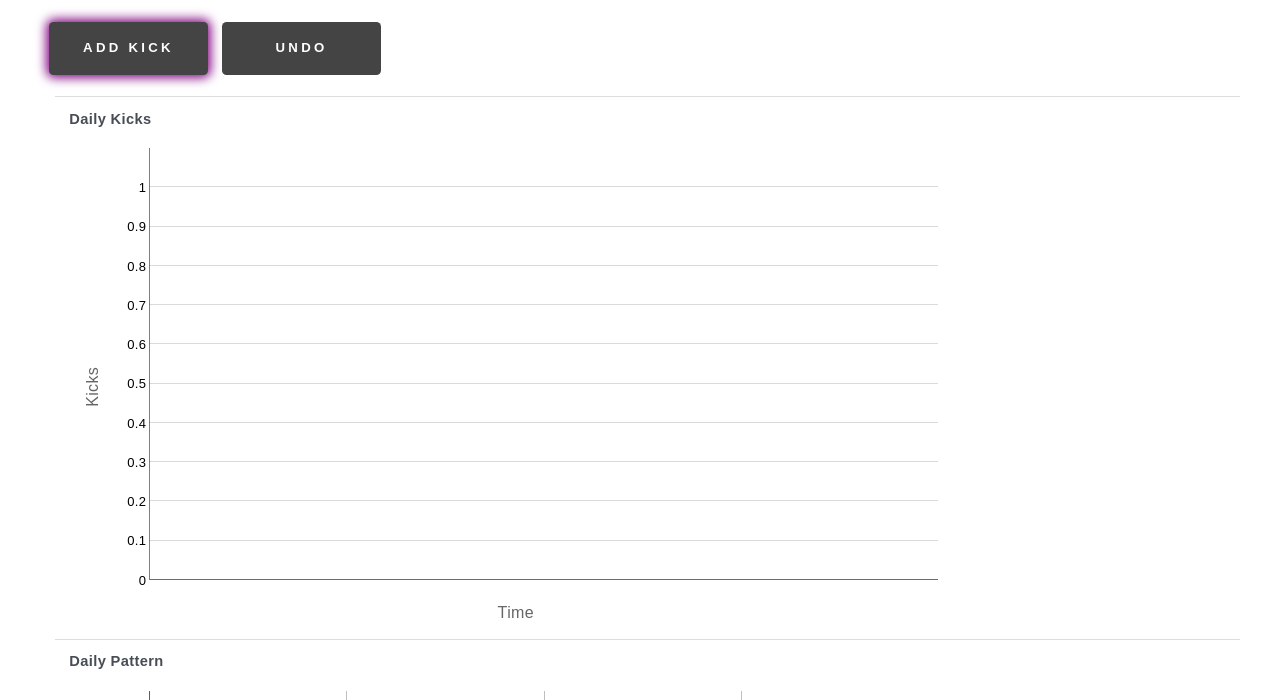
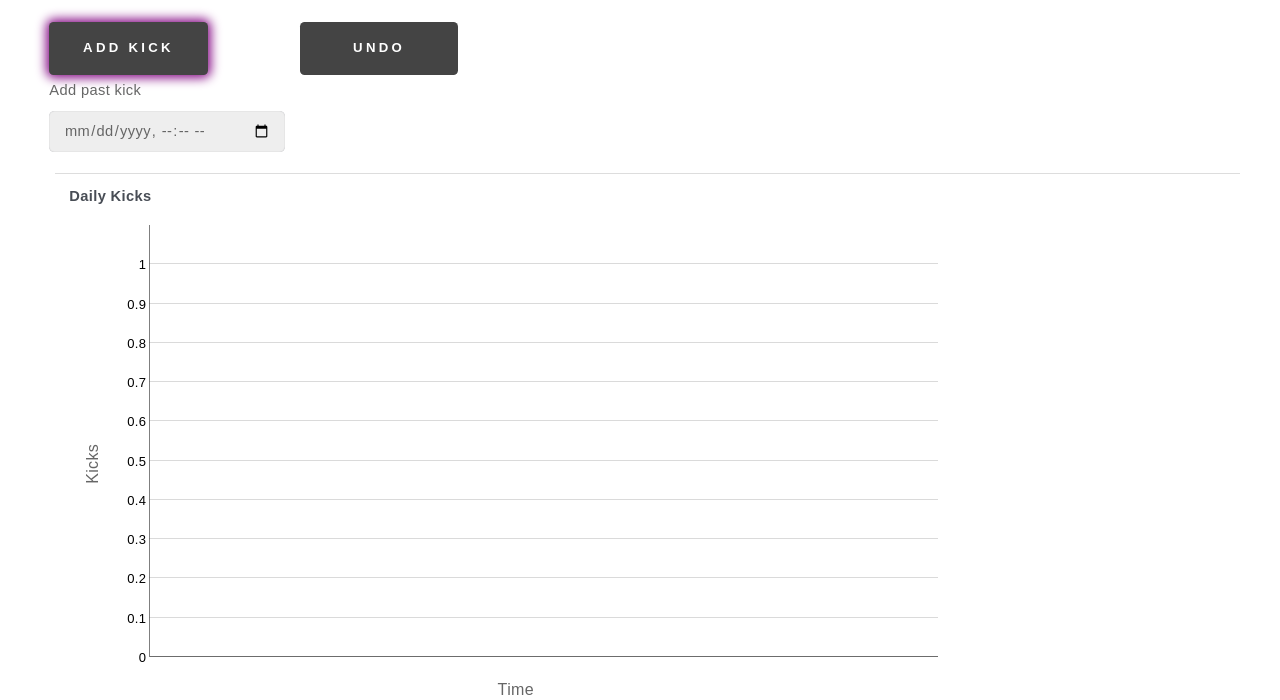
Before and after one commit to HansEJC/BabyKicks, a website: page index.html in a window 1280 px wide. Both pictures are taken after a click on the button "ADD KICK". Shown: the part 78-778 px from the top of the page. Drawn offline with Linux system fonts and the light colour scheme.

Commit message:
Added #8

```diff
--- a/index.html
+++ b/index.html
@@ -55,6 +55,8 @@
           <div class="row">
             <form onsubmit="return false;">
               <button id="addKick" class="button">Add Kick</button>
+              <label for="pastkick">Add past kick</label>
+              <input type="datetime-local" id="pastkick">
             </form>
             <form onsubmit="return false;">
               <button id="undo" class="button">Undo</button>
--- a/js/baby.js
+++ b/js/baby.js
@@ -14,10 +14,14 @@ function startup() {
 }
 
 function kicker(func) {
-  let date = new Date();
+  let datePick = document.querySelector(`#pastkick`);
+  let date = new Date(datePick.value || new Date());
   let kicks = getKicks() || [];
   try {
-    if (func === `add`) kicks.push([date, 1]);
+    if (func === `add`) {
+      kicks.push([date, 1]);
+      datePick.value = ``;
+    }
     else if (func === `undo`) kicks.pop();
   } catch (e) { console.log(e); }
   localStorage.setItem(`kicks`, JSON.stringify(kicks));
@@ -69,10 +73,11 @@ function liveKicks(kicks) {
   kicks = kicks.map(kick => [new Date(kick[0]), kick[1]]);
   dygPlot(kicks, `graphdiv2`, `g2`);
   let kickTime = kicks.map(arr => arr[0]);
+  kickTime.sort((a, b) => new Date(a) - new Date(b));
   let totAv = 0, fiveAv = 0;
   let length = kicks.length;
   for (let i = 1; i < kicks.length; i++) {
-    let timeDiff = kickTime[i] - kickTime[i - 1];
+    let timeDiff = Math.abs(kickTime[i] - kickTime[i - 1]);
     if (timeDiff <= 1000 * 60 * 60 * 4) fiveAv += timeDiff; //ignore if over 4 hours
     else length--;
     totAv += timeDiff;
@@ -103,12 +108,11 @@ function dygPlot(kicks, div, g) {
   Dygraph.defaultInteractionModel.touchend = Dygraph.defaultInteractionModel.touchmove = Dygraph.defaultInteractionModel.touchstart = function () { };
   window[g] = new Dygraph(
     document.getElementById(div),
-    kicks,
+    kicks.sort((a, b) => new Date(a) - new Date(b)),
     {
       xlabel: "Time",
       ylabel: "Kicks",
       labels: ['a', 'Kicks'],
-      connectSeparatedPoints: true,
       includeZero: true,
       plotter: barChartPlotter,
       axes: {
```
